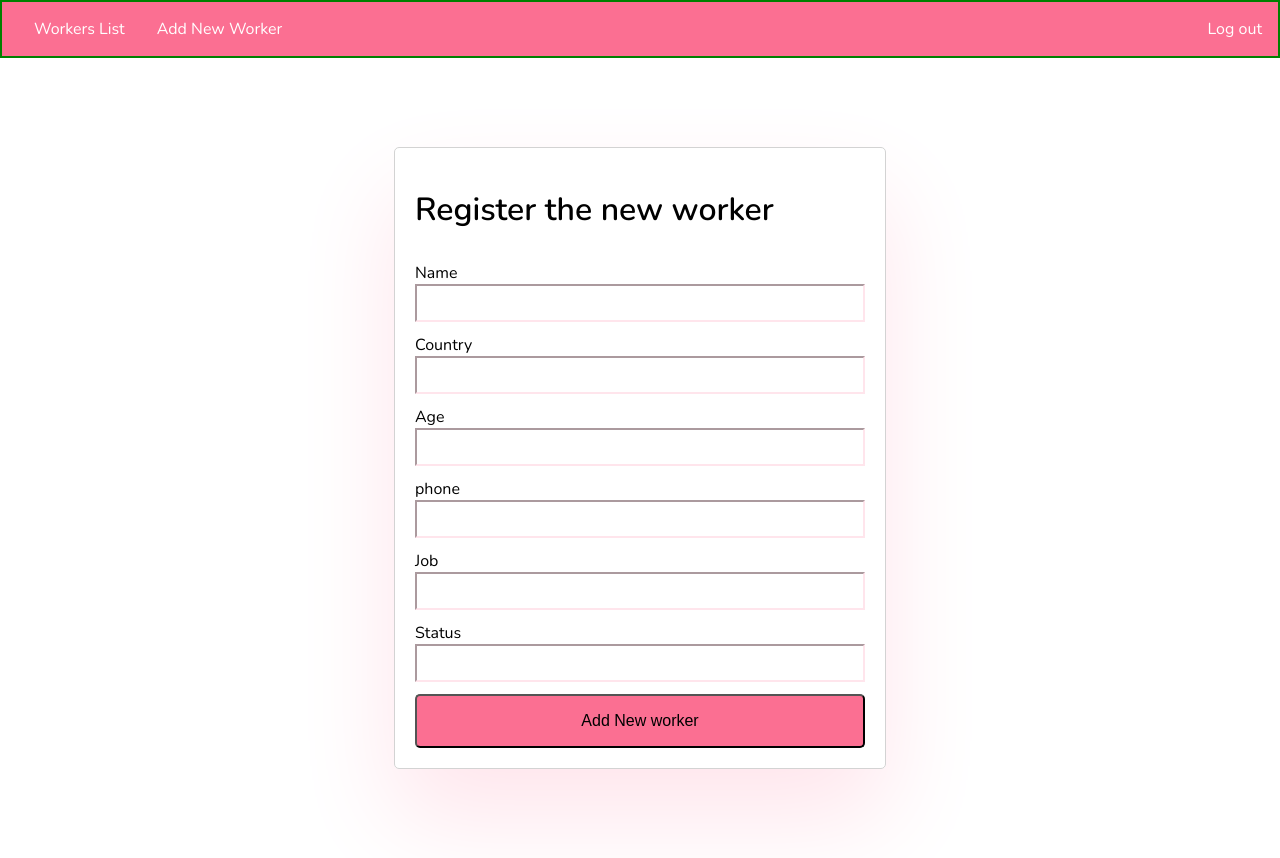
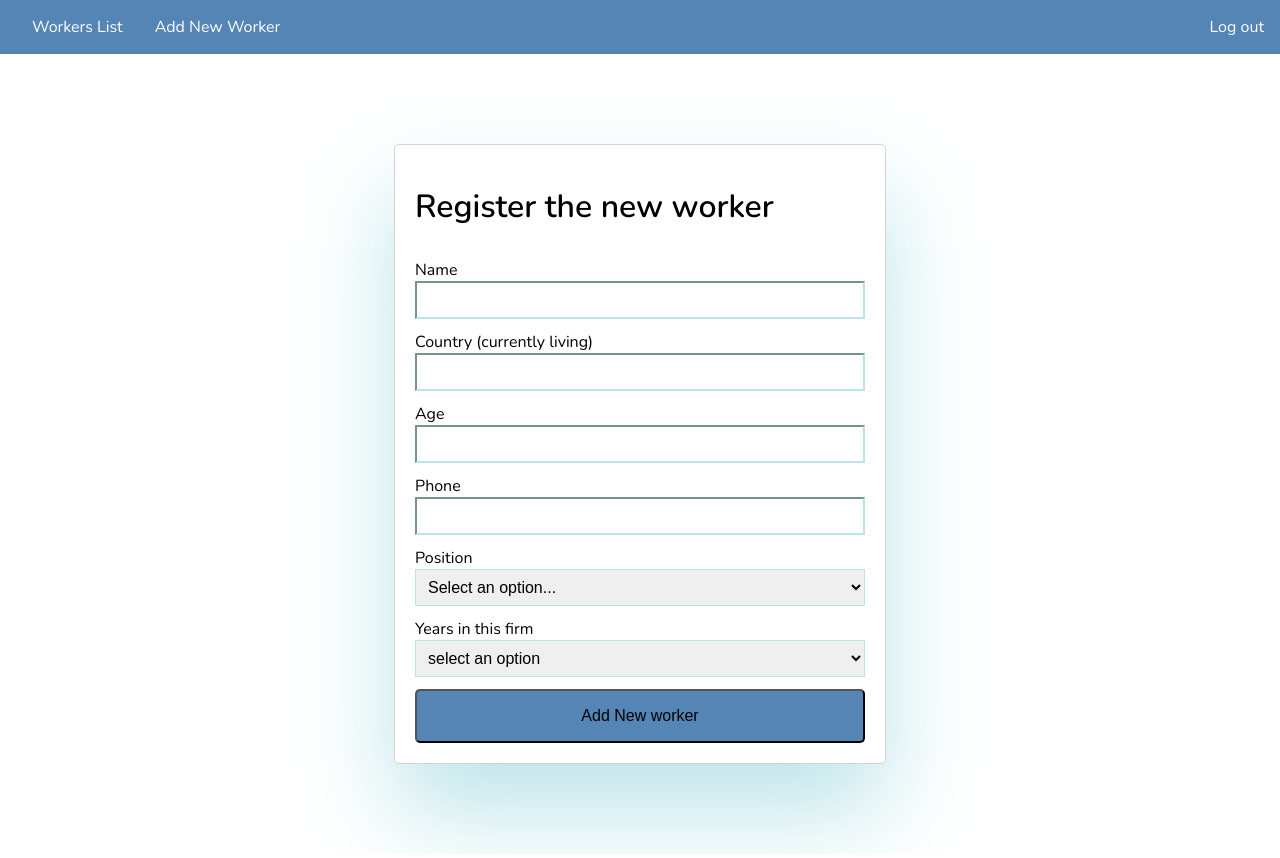
Before and after one commit to tinchopapa56/WorkersFrontHeroku-Deployed_MERN-, a React (Create React App) app: page /workerRegister in a window 1280 px wide. Built offline with nearby package versions, Linux system fonts and the light colour scheme; sample sign-in values are in the browser's storage.

Commit message:
ALL done. To do: 1)edit_button/api 2)Implementation of UsersDb(same as workers db but easier)

```diff
--- a/src/App.js
+++ b/src/App.js
@@ -2,6 +2,7 @@ import { Routes, Route } from "react-router-dom"
 import Login from "./components/auth/Login"
 import Register from "./components/auth/Register";
 import WorkerRegister from "./components/auth/WorkerRegister";
+import WorkerEdit from "./components/auth/WorkerEdit";
 import WorkersList from "./components/WorkersList/WorkersList";
 import Navbar from "./components/Navbar/Navbar";
 
@@ -14,6 +15,7 @@ function App() {
         <Route path="/login" element={<Login />}/>
         <Route path="/register" element={<Register />}/>
         <Route path="/workerRegister" element={<WorkerRegister />}/>
+        <Route path="/workerEdit:id" element={<WorkerEdit />}/>
         {/* <Route path="/workersList" element={<WorkersList />}/> */}
       </Routes>
     </div>
--- a/src/components/Navbar/navbar.css
+++ b/src/components/Navbar/navbar.css
@@ -1,14 +1,11 @@
 .navbar{
-    margin: 0;
-    background-color: var(--global-color-1);
-    /* width: 100%; */
-    overflow: hidden;
-    padding: 1em;
     display: flex;
     justify-content: space-between;
+    margin: 0;
+    padding: 1em;
+    overflow: hidden;
+    background-color: var(--global-color-1);
     color: white;
-
-    border: 2px green solid;
 }
 .navbar > div > a{
     color: white;
@@ -18,3 +15,17 @@
 
 .navbar > div > a:hover{  color: black;}
 .navbar > div:hover{ color: black; }
+
+@media (max-width: 380px) {
+    .navbar{
+        padding: 0.5em;
+        align-items: center;
+    }
+    .navbar > div{
+        display: flex;
+        flex-direction: column;
+    }
+    .navbar > div > a{
+        margin: 0;
+    }
+}
--- a/src/components/WorkersList/WorkersList.css
+++ b/src/components/WorkersList/WorkersList.css
@@ -1,7 +1,6 @@
 .main{
     background-color: rgb(255, 255, 255);
     margin: 0;
-    /* min-height: 100vh; */
 }
 
 .main > h2 {
@@ -22,15 +21,15 @@
     display: grid;
     gap: 1rem;
     grid-template-columns: repeat(7,1fr);
-    border: 1px green solid;
+    box-shadow: var(--global-color-4) 0px 48px 100px 0px;
+    /* box-shadow: var(--global-color-4) 2.5em 2.5em 2.5em 2.5em; */
+    /* border: 1px green solid; */
 }
 .main__list__div__element{
-    border: 3px black solid;
 }
 
 .main__list__div__button{
-    margin: 1em;
-    border: none;
+    border: 1px solid black;
     color: white;
     background-color: orange;
 }
@@ -39,27 +38,34 @@
 
 .main__list__div__buttonholder{
     display: flex;
-    /* border: 3px solid blue; */
     cursor: pointer;
 }
 
 .edit__button{
     width: 50%;
     border: none;
-    color: white;
-    background-color: grey;
+    background-color: var(--global-color-4) 0px 48px 100px 0px;
+    background-image: url("../../../../edit.png");
+    background-size: contain;
+    background-position: center;
+    background-repeat: no-repeat;
+    box-shadow: var(--global-color-4) 0px 48px 100px 0px;
     cursor: pointer;
 }
 .remove__button{
     width: 50%;
     border: none;
-    color: white;
-    background-color: orange;
+    background-color: var(--global-color-4) 0px 48px 100px 0px;
+    background-image: url("../../../../delete3.png");
+    background-size: contain;
+    background-position: center;
+    background-repeat: no-repeat;
     cursor: pointer;
 }
 
 @media (max-width: 750px) {
     .main__list__container{
+
         margin: 1em 0em;
     }
     .main__list__div{
@@ -71,16 +77,14 @@
         font-size: 0.6rem;
     }
     .main__list__div__button{
-        background-color: red;
         font-size: 0.6rem;
         display: inline-block;
-        border: 3px black solid;
+        border: 1px black solid;
     }
     .edit__button{
         font-size: 0.6rem;
         width: 100%;
         min-height: 50%;
-
     }
     .remove__button{
         font-size: 0.6rem;
@@ -93,3 +97,11 @@
         flex-direction: column;
     }
 }
+
+@media (max-width:425px) {
+    .main__list__div__button{
+        position: relative;
+        margin: auto;
+        width: 100%;
+    }
+}
--- a/src/components/WorkersList/WorkersList.jsx
+++ b/src/components/WorkersList/WorkersList.jsx
@@ -2,20 +2,57 @@ import React from 'react'
 import "./WorkersList.css"
 import axios from "../axios"
 import { useEffect, useState } from 'react';
-
+import Swal from 'sweetalert2';
 
 function WorkersList() {
 
+const [renderHandler, setRenderHandler] = useState(0);
 const [workers, setWorkers] = useState([])
 
   useEffect(()=>{
     axios.get("/workers")
       .then(res => {
-        console.log(res);
+        // console.log(res);
         setWorkers(res.data);
       })
       .catch(err => console.error(err))
-  },[])
+  },[renderHandler])
+
+  const removeWorker = (e)=>{
+    axios.delete(`/workers/${e.target.id}`)
+    .then(res => {
+      console.log(res)
+      setRenderHandler(prevState => prevState + 1)
+      Swal.fire({
+        icon: 'success',
+        title: `worker was Succesfully deleted`,
+        timer: 2500
+      })
+    })
+    .catch(err => console.log(err))
+  }
+
+
+  const editWorker = (e)=>{
+    let targetWorker = workers.filter((worker)=>{
+      return workers._id == e.target.id
+    })
+    // useEffect(()=>{
+    //   console.log(targetWorker)
+    // },[targetWorker])
+
+      // if (worker._id == e.target.id) {
+      //   const targetWorker = worker;
+      //   console.log(targetWorker)
+
+
+//create NEWdata/user
+    // axios.put(`workers${e.target.id}`)
+    //   .then(res =>{
+    //     console.log(res);
+    //   })
+    //   .catch(err => console.log(err));
+    }
 
   return (
     <div className="main">
@@ -25,25 +62,25 @@ const [workers, setWorkers] = useState([])
         <div className="main__list__div">
           {/* <strong><p>ID</p></strong> */}
           <strong className="main__list__div__element"><p>Name</p></strong>
-          <strong className="main__list__div__element"><p>Living in</p></strong>
+          <strong className="main__list__div__element"><p>Lives in</p></strong>
           <strong className="main__list__div__element"><p>Age</p></strong>
           <strong className="main__list__div__element"><p>Phone</p></strong>
           <strong className="main__list__div__element"><p>Position</p></strong>
-          <strong className="main__list__div__element"><p>Status</p></strong>
+          <strong className="main__list__div__element"><p>Years in this company</p></strong>
           <strong className="main__list__div__element"><p>Actions</p></strong>
         </div>
         {workers.map( (worker)=> {
           return (
-            <div className="main__list__div" key={worker.id}>
+            <div key={worker._id} className="main__list__div">
               <p className="main__list__div__element">{worker.name}</p>
               <p className="main__list__div__element">{worker.country}</p>
               <p className="main__list__div__element">{worker.age}</p>
               <p className="main__list__div__element">{worker.phone}</p>
               <p className="main__list__div__element">{worker.job}</p>
-              <button className="main__list__div__button">{worker.status}</button>
+              <button className="main__list__div__button">{worker.years}</button>
               <div className="main__list__div__buttonholder">
-                <button className="edit__button">IMG</button>
-                <button className="remove__button">IMG</button>
+                <button className="remove__button" id={worker._id} onClick={(e) => removeWorker(e)}></button>
+                <button className="edit__button" id={worker._id} onClick={(e)=> editWorker(e)}></button>
               </div>
             </div>
           )}
--- /dev/null
+++ b/src/components/auth/WorkerEdit.jsx
@@ -0,0 +1,113 @@
+import {useEffect} from "react"
+import {useParams, Link} from "react-router-dom"
+import * as Yup from "yup";
+import {useFormik} from "formik";
+
+// NOT READY
+
+const WorkerEdit = ({
+    workers, handleEdit,
+    editName,editCountry,editAge,editPhone,editJob,editYears,
+    setEditName,setEditCountry,setEditAge,setEditPhone,setEditJob,setEditYears,
+}) => {
+    const { id } = useParams();
+    const targetWorker = workers.find(worker => (worker._id).toString() == id);
+
+    useEffect(() => {
+        if(targetWorker){
+            setEditName(targetWorker.name);
+            setEditCountry(targetWorker.country);
+            setEditAge(targetWorker.Age);
+            setEditPhone(targetWorker.Phone);
+            setEditJob(targetWorker.Job);
+            setEditYears(targetWorker.Years);
+        }
+    }, [targetWorker, setEditName, setEditCountry])
+
+    {/* FORMIK form*/}
+    let initialValues = {
+        editName:"",            //podria probar poner e.targetWorker.name el EDIT ACA
+        editCountry:"",     //podria probar
+        editAge:"",     //podria probar
+        editPhone:"",       //podria probar
+        editJob:"",     //podria probar
+        editYears:"",       //podria probar
+      }
+      const validationSchema = Yup.object().shape({
+        name: Yup.string().min(6, "min 6 caracteres").required("Obligatorio"),
+        country: Yup.string().max(3,"Only 3 characters").required("Obligatorio"),
+        age: Yup.number().required("Obligatorio").positive().integer(),
+        phone: Yup.string().required("Obligatorio"),
+        job: Yup.string().required("Obligatorio"),
+        years: Yup.string().required("Required (years)"),
+      })
+
+      const onSubmit = ()=>{
+        console.log("submiteado, worker edited");
+        console.log(initialValues)
+        console.log(targetWorker)
+      }
+
+    const formik = useFormik({initialValues, validationSchema, onSubmit})
+    const {handleChange,handleSubmit, errors, values} = formik
+
+
+return (
+        <div className="auth">
+    {editName &&
+    <>
+        <form onSubmit={handleSubmit}>
+          <h1> Edit this worker</h1>
+          <div>
+            <label>Name</label>
+            <input onChange={handleChange} value={values.editName} name="name" />
+          </div>
+          {errors.name && <div className="error-color">{errors.name}</div>}
+          <div>
+            <label>Country (currently living)</label>
+            <input onChange={handleChange} value={values.editCountry} name="country" />
+          </div>
+          {errors.country && <div className="error-color">{errors.country}</div>}
+          <div>
+            <label>Age</label>
+            <input onChange={handleChange} value={values.editAge} name="age" />
+          </div>
+          {errors.age && <div className="error-color">{errors.age}</div>}
+          <div>
+            <label>Phone</label>
+            <input onChange={handleChange} value={values.editPhone} name="phone" />
+          </div>
+          {errors.phone && <div className="error-color">{errors.phone}</div>}
+
+          <div>
+            <label> Position</label>
+            <select name="job" onChange={handleChange} value={values.editJob}>
+              <option name="Select an option..." value="">Select an option...</option>
+              <option name="Jr" value="Jr">Jr</option>
+              <option name="S.sr" value="S,.sr">S.sr</option>
+              <option name="Sr" value="Sr">Sr</option>
+            </select>
+            {errors.job && <div className="error-color">{errors.job}</div>}
+          </div>
+
+          <div>
+            <label >Years in this firm</label>
+            <select name="years" onChange={handleChange} value={values.editYears}>
+            <option name="Select an option..." value="">Select an option...</option>
+              <option name="Less than 1" value="-1">Less than 1</option>
+              <option name="1-3 years" value="1-3">S.sr</option>
+              <option name="3-5 years" value="3-5">Sr</option>
+              <option name="More than 5" value="5+">Sr</option>
+            </select>
+            {errors.years && <div className="error-color">{errors.years}</div>}
+          </div>
+
+          <button type="submit">Add New worker</button>
+        </form>
+
+        </>
+        }
+    </div>
+)
+}
+export default WorkerEdit;
--- a/src/components/auth/WorkerRegister.jsx
+++ b/src/components/auth/WorkerRegister.jsx
@@ -21,59 +21,52 @@ const WorkerRegister = () => {
     age:"",
     phone:"",
     job:"",
-    status:"",
+    years:"",
   }
   const validationSchema = Yup.object().shape({
     name: Yup.string().min(6, "min 6 caracteres").required("Obligatorio"),
-    country: Yup.string().required("Obligatorio"),
-    age: Yup.string().required("Obligatorio"),
+    country: Yup.string().max(3,"Only 3 characters").required("Obligatorio"),
+    age: Yup.number().required("Obligatorio").positive().integer(),
     phone: Yup.string().required("Obligatorio"),
     job: Yup.string().required("Obligatorio"),
-    status: Yup.string().required("Obligatorio"),
-
+    years: Yup.string().required("Required (years)"),
   })
-
-  const hARCODEname = "JOSE HARDCODEADO"
 
   const onSubmit = () => {
     axios({
       method: 'post',
       url: '/workers',
       data: {
-        name: "jose (1era api post)",
-        country: "ecu (1era api post)",
-        age: 23,
-        phone: "011341(1era api post)",
-        job: "senior (1era api post)",
-        status: "busy (1era api post)",
+        name: values.name,
+        country: values.country,
+        age: values.age,
+        phone: values.phone,
+        job: values.job,
+        years: values.years
       }
     })
-    .then(data => console.log(data))
-    .then(
+    .then(data =>{
+      console.log(data);
       Swal.fire({
-      icon: 'success',
-      title: `New Worker registered`,
-      timer: 1500
-    }))
+        icon: 'success',
+        title: `${values.name} was registered as a worker`,
+        timer: 1500
+      })
+    })
     .catch(err => console.log(err))
-
-    // fetch("//localhost:8080/auth/register", {
-    //   method: "POST",
-    //   headers: {
-    //     "Content-Type": "application/json",
-    //   },
-    //   body: JSON.stringify({
-    //     user: {
-    //       userName: "Fred",
-    //       password: "laqueva",
-    //       email: "prueba1@gmail.com",
-    //     },
-    //   }),
-    // }).then(response => response.json)
+    // .then(response => response.json)
 }
 
-  const formik = useFormik({initialValues, validationSchema, onSubmit})
-  const {handleChange,handleSubmit, errors, values} = formik
+const formik = useFormik({initialValues, validationSchema, onSubmit})
+const {handleChange,handleSubmit, errors, values} = formik
+
+const yearsOptions = [
+  {key: "select an option", value: ""},
+  {key: "Less than 1", value: "-1"},
+  {key: "1-3 years", value: "1-3"},
+  {key: "3-5 years", value: "3-5"},
+  {key: "More than 5", value: "5+"},
+]
 
   return (
     <div className="auth">
@@ -85,7 +78,7 @@ const WorkerRegister = () => {
           </div>
           {errors.name && <div className="error-color">{errors.name}</div>}
           <div>
-            <label>Country</label>
+            <label>Country (currently living)</label>
             <input onChange={handleChange} value={values.country} name="country" />
           </div>
           {errors.country && <div className="error-color">{errors.country}</div>}
@@ -95,20 +88,36 @@ const WorkerRegister = () => {
           </div>
           {errors.age && <div className="error-color">{errors.age}</div>}
           <div>
-            <label>phone</label>
+            <label>Phone</label>
             <input onChange={handleChange} value={values.phone} name="phone" />
           </div>
           {errors.phone && <div className="error-color">{errors.phone}</div>}
+
           <div>
-            <label>Job</label>
-            <input onChange={handleChange} value={values.job} name="job" />
+            <label> Position</label>
+            <select name="job" onChange={handleChange} value={values.job}>
+              <option name="Select an option..." value="">Select an option...</option>
+              <option name="Jr" value="Jr">Jr</option>
+              <option name="S.sr" value="S,.sr">S.sr</option>
+              <option name="Sr" value="Sr">Sr</option>
+            </select>
+            {errors.job && <div className="error-color">{errors.job}</div>}
           </div>
-          {errors.job && <div className="error-color">{errors.job}</div>}
+
           <div>
-            <label>Status</label>
-            <input onChange={handleChange} value={values.status} name="status" />
+            <label >Years in this firm</label>
+            <select name="years" onChange={handleChange} value={values.years}>
+              {yearsOptions.map(option =>{
+                return(
+                  <option key={option.value} value={option.value}>
+                    {option.key}
+                  </option>
+                )
+              })}
+            </select>
+            {errors.years && <div className="error-color">{errors.years}</div>}
           </div>
-          {errors.status && <div className="error-color">{errors.status}</div>}
+
           <button type="submit">Add New worker</button>
         </form>
     </div>
@@ -116,8 +125,3 @@ const WorkerRegister = () => {
 }
 
 export default WorkerRegister
-
-// Swal.fire({
-      //   icon: 'success',
-      //   title: `You registered a new worker:${hARCODEname}`,
-      // })
--- a/src/components/auth/auth.styles.css
+++ b/src/components/auth/auth.styles.css
@@ -2,7 +2,6 @@
     display: flex;
     justify-content: center;
     align-items: center;
-    /* background-color: var(--global-color-4); */
     min-height: 100vh;
 }
 
@@ -11,7 +10,6 @@
     border: 1px solid lightgrey;
     border-radius: var(--global-radius);
     padding: 1.25em;
-    /* box-shadow: rgba(17,12,46,0.15) 0px 48px 100px 0px; */
     box-shadow: var(--global-color-4) 0px 48px 100px 0px;
 }
 .auth > form > h1{
@@ -30,6 +28,12 @@
     font-size: 1rem;
     padding: 0.5em;
 }
+.auth > form > div >  select {
+    border-color: var(--global-color-4);
+    /* border-radius: var(--global-radius); */
+    font-size: 1rem;
+    padding: 0.5em;
+}
 .auth > form > button {
     padding: 1em;
     width: 100% ;
--- a/src/index.css
+++ b/src/index.css
@@ -1,10 +1,16 @@
 @import url('https://fonts.googleapis.com/css2?family=Nunito:wght@200;300;400;500;600&display=swap');
 
 :root{
-  --global-color-1: #FB6F92;
+  /* --global-color-1: #FB6F92;
   --global-color-2: #FF8FAB;
   --global-color-3: #FFC2D1;
-  --global-color-4: #FFE5EC;
+  --global-color-4: #FFE5EC; */
+
+  --global-color-1: #5585b5;
+  --global-color-2: #53a8b6;
+  --global-color-3: #79c2d0;
+  --global-color-4: #bbe4e9;
+
   --global-radius: 5px;
 }
 body {
```
